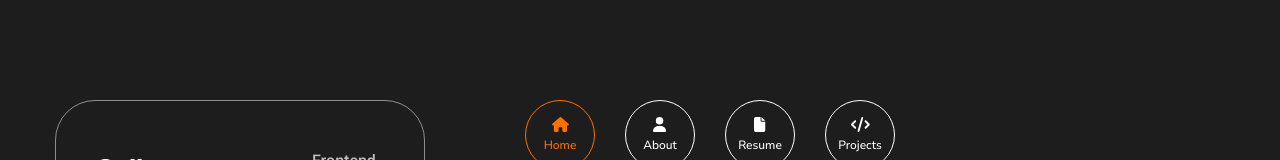
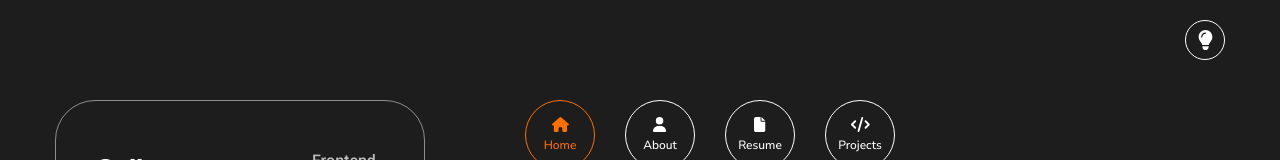
Before and after one commit to Saijeet7/react-portfolio, a React (Vite) app: page / in a window 1280 px wide. Shown: the top 160 px of the page. Built offline with nearby package versions, Linux system fonts and the light colour scheme.

Commit message:
Minor changes

```diff
--- /dev/null
+++ b/src/components/lightMode/LightMode.jsx
@@ -0,0 +1,43 @@
+import React from "react";
+import styled from "styled-components";
+import { FontAwesomeIcon } from "@fortawesome/react-fontawesome";
+import { faLightbulb } from "@fortawesome/free-solid-svg-icons";
+
+const LightMode = () => {
+  return (
+    <Wrapper>
+      <div className="container">
+        <Item>
+          <FontAwesomeIcon icon={faLightbulb} className="dark-icon" />
+        </Item>
+      </div>
+    </Wrapper>
+  );
+};
+
+export default LightMode;
+
+const Wrapper = styled.div`
+  padding: 20px;
+  margin-bottom: 20px;
+  .container {
+    display: flex;
+    flex-wrap: wrap;
+    justify-content: flex-end;
+  }
+`;
+
+const Item = styled.a`
+  width: 40px;
+  height: 40px;
+  display: flex;
+  justify-content: center;
+  align-items: center;
+  border: 1px solid #ffffff;
+  border-radius: 100%;
+  .dark-icon {
+    color: #ffffff;
+    height: 20px;
+    width: auto;
+  }
+`;
--- a/src/index.css
+++ b/src/index.css
@@ -5,7 +5,6 @@
 
 body {
   margin: 0;
-  margin-top: 100px;
   font-family: "Quicksand", sans-serif;
   -webkit-font-smoothing: antialiased;
   -moz-osx-font-smoothing: grayscale;
--- a/src/pages/About.jsx
+++ b/src/pages/About.jsx
@@ -7,6 +7,7 @@ import ContentTitle from "../components/contentTitle/ContentTitle";
 import ContentDescription from "../components/contentDescription/ContentDescription";
 import Footer from "../components/footer/footer";
 import { FadeAnimation } from "./Page.styles";
+import LightMode from "../components/lightMode/lightMode";
 const About = () => {
   const introText =
     "I design and code simple things and gym rat chasing aesthetics. Just simple like that!";
@@ -16,6 +17,7 @@ const About = () => {
 
   return (
     <>
+      <LightMode />
       <HomeContainer>
         <Card />
         <div>
--- a/src/pages/Contact.jsx
+++ b/src/pages/Contact.jsx
@@ -7,7 +7,7 @@ import ContentTitle from "../components/contentTitle/ContentTitle";
 import Footer from "../components/footer/footer";
 import { FadeAnimation } from "./Page.styles";
 import ContactForm from "../components/contactForm/ContactForm";
-
+import LightMode from "../components/lightMode/lightMode";
 const Contact = () => {
   const introText =
     "I design and code simple things and gym rat chasing aesthetics. Just simple like that!";
@@ -15,6 +15,7 @@ const Contact = () => {
 
   return (
     <>
+      <LightMode />
       <HomeContainer>
         <Card />
         <div>
--- a/src/pages/Home.jsx
+++ b/src/pages/Home.jsx
@@ -8,6 +8,7 @@ import ContentDescription from "../components/contentDescription/ContentDescript
 import ContentButton from "../components/contentButton/ContentButton";
 import Footer from "../components/footer/footer";
 import { FadeAnimation } from "./Page.styles";
+import LightMode from "../components/lightMode/lightMode";
 const Home = () => {
   const introText =
     "I design and code simple things and gym rat chasing aesthetics. Just simple like that!";
@@ -19,6 +20,7 @@ const Home = () => {
 
   return (
     <>
+      <LightMode />
       <HomeContainer>
         <Card />
         <div>
--- a/src/pages/Project.jsx
+++ b/src/pages/Project.jsx
@@ -7,12 +7,14 @@ import ContentTitle from "../components/contentTitle/ContentTitle";
 import Footer from "../components/footer/footer";
 import { FadeAnimation } from "./Page.styles";
 import ProjectList from "../components/projectList/ProjectList";
+import LightMode from "../components/lightMode/lightMode";
 const Project = () => {
   const introText =
     "I design and code simple things and gym rat chasing aesthetics. Just simple like that!";
   const title = "Projects. ";
   return (
     <>
+      <LightMode />
       <HomeContainer>
         <Card />
         <div>
--- a/src/pages/Resume.jsx
+++ b/src/pages/Resume.jsx
@@ -9,6 +9,7 @@ import Brief from "../components/brief/Brief";
 import KeyInfo from "../components/keyInfo/KeyInfo";
 import SkillGrid from "../components/skillGrid/SkillGrid";
 import { FadeAnimation } from "./Page.styles";
+import LightMode from "../components/lightMode/lightMode";
 const Resume = () => {
   const introText =
     "I design and code simple things and gym rat chasing aesthetics. Just simple like that!";
@@ -20,6 +21,7 @@ const Resume = () => {
 
   return (
     <>
+      <LightMode />
       <HomeContainer>
         <Card />
         <div>
```
